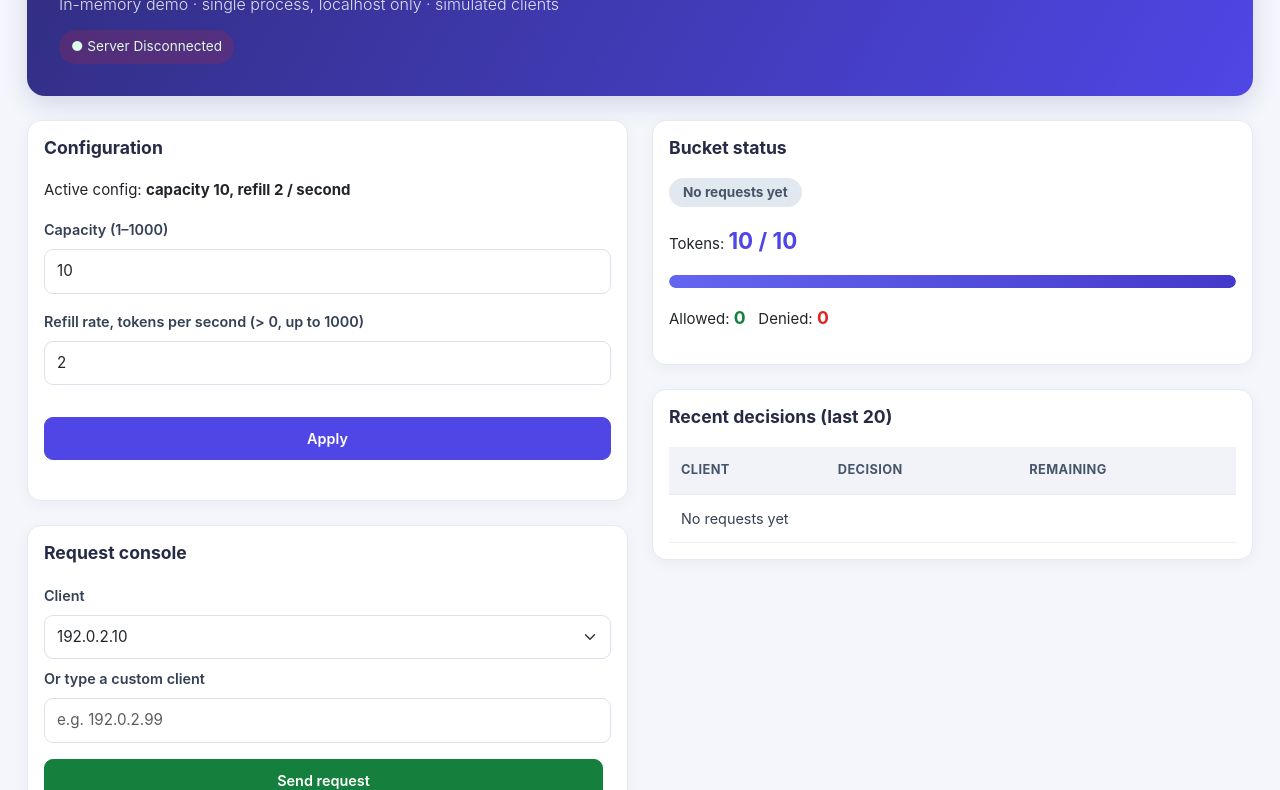
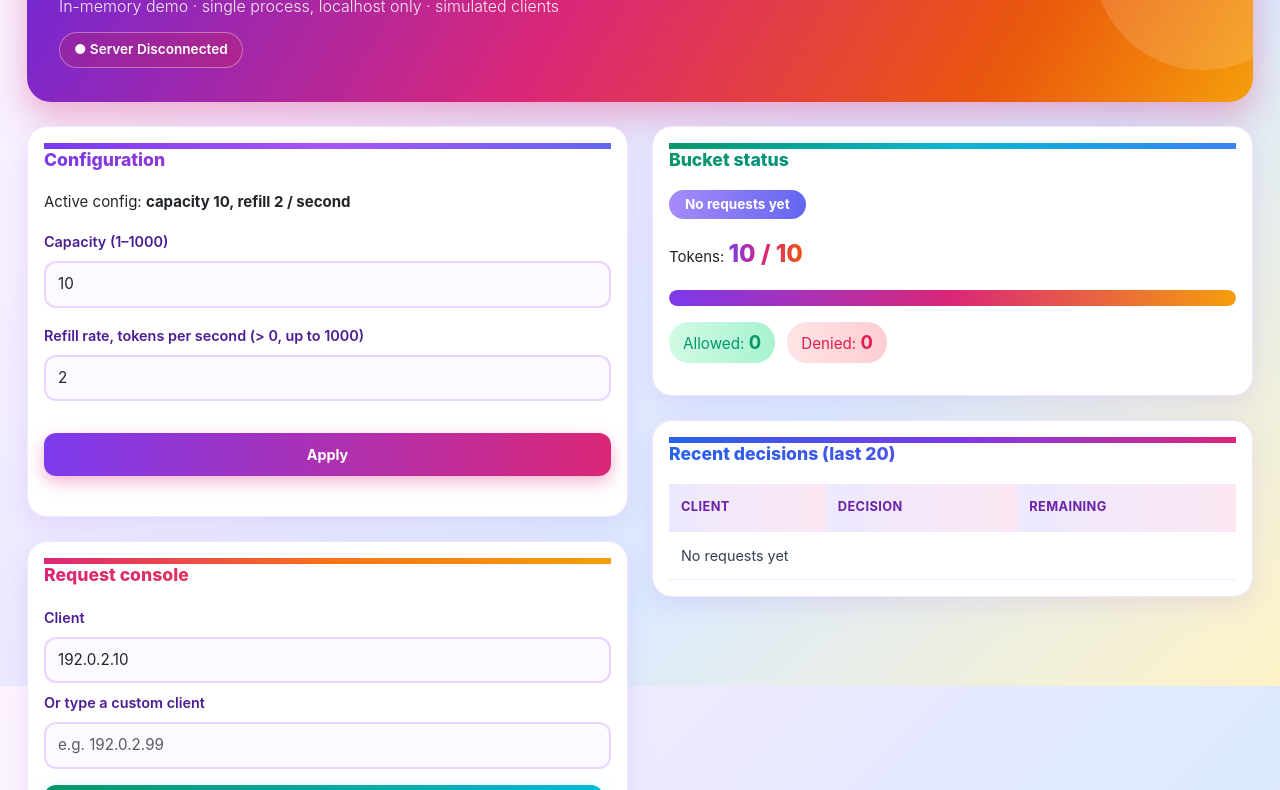
Before and after one commit to shubham151008k/Distributed-Rate-Limiter-Traffic-Governor-Enterprise-Edition, a plain HTML site: page static/index.html in a window 1280 px wide. Shown: the part 114-904 px from the top of the page. Drawn offline with nearby package versions, Linux system fonts and the light colour scheme; no server answers.

Commit message:
Redesign frontend: colourful gradient style (CSS + card classes, no logic changes)

```diff
--- a/static/index.html
+++ b/static/index.html
@@ -17,7 +17,7 @@
 
   <div class="row g-4">
     <div class="col-lg-6">
-      <section class="card p-3 mb-4" aria-labelledby="config-heading">
+      <section class="card card-config p-3 mb-4" aria-labelledby="config-heading">
         <h2 id="config-heading" class="h5">Configuration</h2>
         <p>Active config: <strong id="active-config">capacity 10, refill 2 / second</strong></p>
         <div class="mb-3">
@@ -33,7 +33,7 @@
         <p id="config-ok" class="text-success mt-2" aria-live="polite"></p>
       </section>
 
-      <section class="card p-3 mb-4" aria-labelledby="request-heading">
+      <section class="card card-request p-3 mb-4" aria-labelledby="request-heading">
         <h2 id="request-heading" class="h5">Request console</h2>
         <div class="mb-3">
           <label for="client" class="form-label">Client</label>
@@ -56,7 +56,7 @@
     </div>
 
     <div class="col-lg-6">
-      <section class="card p-3 mb-4" aria-labelledby="bucket-heading">
+      <section class="card card-bucket p-3 mb-4" aria-labelledby="bucket-heading">
         <h2 id="bucket-heading" class="h5">Bucket status</h2>
         <p><span id="badge" class="badge bg-secondary fs-6" aria-live="polite">No requests yet</span></p>
         <p>Tokens: <strong id="gauge-text">10 / 10</strong></p>
@@ -64,11 +64,11 @@
              aria-valuemin="0" aria-valuemax="10" aria-valuenow="10" id="gauge-wrap">
           <div class="progress-bar" id="gauge" style="width: 100%"></div>
         </div>
-        <p class="mt-3">Allowed: <strong id="allowed-count">0</strong> &nbsp; Denied: <strong id="denied-count">0</strong></p>
+        <p class="mt-3"><span class="stat-chip stat-allowed">Allowed: <strong id="allowed-count">0</strong></span> <span class="stat-chip stat-denied">Denied: <strong id="denied-count">0</strong></span></p>
         <p id="retry-note" class="text-muted" aria-live="polite"></p>
       </section>
 
-      <section class="card p-3" aria-labelledby="recent-heading">
+      <section class="card card-recent p-3" aria-labelledby="recent-heading">
         <h2 id="recent-heading" class="h5">Recent decisions (last 20)</h2>
         <div class="table-responsive">
           <table class="table table-sm">
--- a/static/styles.css
+++ b/static/styles.css
@@ -1,14 +1,14 @@
 :root {
-  --primary: #4f46e5;
-  --primary-dark: #3730a3;
-  --background: #f4f6fb;
+  --primary: #7c3aed;
+  --primary-dark: #5b21b6;
+  --background: #fdf4ff;
   --surface: #ffffff;
-  --text: #182230;
-  --muted: #64748b;
-  --border: #e5e9f2;
-  --success: #15803d;
-  --danger: #dc2626;
-  --radius: 14px;
+  --text: #1e1b4b;
+  --muted: #6b7280;
+  --border: #f0e6ff;
+  --success: #059669;
+  --danger: #e11d48;
+  --radius: 20px;
 }
 
 * {
@@ -16,12 +16,14 @@
 }
 
 body {
-  background: var(--background);
+  background: linear-gradient(135deg, #fdf4ff 0%, #ede9fe 35%, #dbeafe 65%, #fef3c7 100%);
+  background-attachment: fixed;
   color: var(--text);
   font-family: Inter, -apple-system, BlinkMacSystemFont,
     "Segoe UI", sans-serif;
   font-size: 15px;
   line-height: 1.6;
+  min-height: 100vh;
 }
 
 .container {
@@ -29,58 +31,125 @@ body {
 }
 
 header {
-  background: linear-gradient(120deg, #312e81, #4f46e5);
+  background: linear-gradient(120deg, #6d28d9 0%, #db2777 45%, #ea580c 80%, #f59e0b 100%);
   color: white;
-  padding: 32px;
-  border-radius: 18px;
-  box-shadow: 0 8px 25px rgba(49, 46, 129, 0.16);
+  padding: 34px 32px;
+  border-radius: 24px;
+  box-shadow: 0 14px 35px rgba(219, 39, 119, 0.35);
+  position: relative;
+  overflow: hidden;
+}
+
+header::after {
+  content: "";
+  position: absolute;
+  right: -60px;
+  top: -60px;
+  width: 220px;
+  height: 220px;
+  background: rgba(255, 255, 255, 0.14);
+  border-radius: 50%;
 }
 
 header h1 {
   font-size: clamp(1.5rem, 3vw, 2.1rem);
-  font-weight: 750;
+  font-weight: 800;
   letter-spacing: -0.7px;
   margin-bottom: 10px;
+  position: relative;
+  z-index: 1;
 }
 
 header .lead {
   font-size: 1rem;
-  opacity: 0.85;
+  opacity: 0.92;
   margin-bottom: 12px;
+  position: relative;
+  z-index: 1;
 }
 
 header #server-status {
   display: inline-block;
-  color: #dcfce7 !important;
-  background: rgba(255, 255, 255, 0.13);
-  padding: 6px 12px;
+  color: #ffffff !important;
+  background: rgba(255, 255, 255, 0.22);
+  border: 1px solid rgba(255, 255, 255, 0.35);
+  padding: 6px 14px;
   border-radius: 20px;
   font-size: 0.85rem;
+  font-weight: 600;
   margin-bottom: 0;
+  position: relative;
+  z-index: 1;
 }
 
 .card {
   background: var(--surface);
   border: 1px solid var(--border);
   border-radius: var(--radius);
-  box-shadow: 0 4px 15px rgba(15, 23, 42, 0.045);
+  box-shadow: 0 8px 25px rgba(124, 58, 237, 0.10);
   transition: transform 0.2s ease, box-shadow 0.2s ease;
+  position: relative;
+  overflow: hidden;
+}
+
+.card::before {
+  content: "";
+  display: block;
+  height: 6px;
+  background: linear-gradient(90deg, #7c3aed, #db2777, #f59e0b);
 }
 
 .card:hover {
-  box-shadow: 0 8px 22px rgba(15, 23, 42, 0.075);
-  transform: translateY(-2px);
+  box-shadow: 0 14px 32px rgba(124, 58, 237, 0.16);
+  transform: translateY(-3px);
+}
+
+.card-config::before {
+  background: linear-gradient(90deg, #7c3aed, #a855f7, #6366f1);
+}
+
+.card-request::before {
+  background: linear-gradient(90deg, #db2777, #f97316, #f59e0b);
+}
+
+.card-bucket::before {
+  background: linear-gradient(90deg, #059669, #06b6d4, #3b82f6);
+}
+
+.card-recent::before {
+  background: linear-gradient(90deg, #2563eb, #7c3aed, #db2777);
 }
 
 .card h2 {
-  color: #252b45;
-  font-weight: 700;
+  font-weight: 800;
   font-size: 1.1rem;
   margin-bottom: 20px;
+  background: linear-gradient(90deg, #7c3aed, #db2777);
+  -webkit-background-clip: text;
+  background-clip: text;
+  color: transparent;
+}
+
+.card-request h2 {
+  background: linear-gradient(90deg, #db2777, #ea580c);
+  -webkit-background-clip: text;
+  background-clip: text;
+}
+
+.card-bucket h2 {
+  background: linear-gradient(90deg, #059669, #0284c7);
+  -webkit-background-clip: text;
+  background-clip: text;
+}
+
+.card-recent h2 {
+  background: linear-gradient(90deg, #2563eb, #7c3aed);
+  -webkit-background-clip: text;
+  background-clip: text;
 }
 
 .form-label {
-  color: #344054;
+  color: #4c1d95;
   font-weight: 600;
   font-size: 0.9rem;
 }
@@ -88,113 +157,153 @@ header #server-status {
 .form-control,
 .form-select {
   min-height: 44px;
-  border: 1px solid #dce2ed;
-  border-radius: 9px;
+  border: 2px solid #e9d5ff;
+  border-radius: 12px;
   font-size: 0.95rem;
   padding: 10px 12px;
+  background: #fdfaff;
 }
 
 .form-control:focus,
 .form-select:focus {
-  border-color: var(--primary);
-  box-shadow: 0 0 0 3px rgba(79, 70, 229, 0.12);
+  border-color: #a855f7;
+  box-shadow: 0 0 0 4px rgba(168, 85, 247, 0.18);
 }
 
 .btn {
   min-height: 43px;
-  padding: 9px 17px;
-  border-radius: 9px;
-  font-weight: 600;
+  padding: 9px 18px;
+  border-radius: 12px;
+  font-weight: 700;
   font-size: 0.9rem;
   transition: all 0.2s ease;
+  border: none;
 }
 
 .btn-primary {
-  background: var(--primary);
-  border-color: var(--primary);
+  background: linear-gradient(90deg, #7c3aed, #db2777);
+  color: white;
+  box-shadow: 0 6px 16px rgba(219, 39, 119, 0.35);
 }
 
 .btn-primary:hover {
-  background: var(--primary-dark);
-  border-color: var(--primary-dark);
+  background: linear-gradient(90deg, #6d28d9, #be185d);
+  transform: translateY(-1px);
+  box-shadow: 0 8px 20px rgba(219, 39, 119, 0.45);
+}
+
+.btn-success {
+  background: linear-gradient(90deg, #059669, #06b6d4);
+  color: white;
+  box-shadow: 0 6px 16px rgba(6, 182, 212, 0.35);
+}
+
+.btn-success:hover {
+  background: linear-gradient(90deg, #047857, #0891b2);
   transform: translateY(-1px);
 }
 
-.btn-success {
-  background: #15803d;
-  border-color: #15803d;
-}
-
 .btn-warning {
-  background: #f59e0b;
-  border-color: #f59e0b;
-  color: #241500;
+  background: linear-gradient(90deg, #f59e0b, #ec4899);
+  color: white;
+  box-shadow: 0 6px 16px rgba(236, 72, 153, 0.35);
 }
 
 .btn-warning:hover {
-  background: #d97706;
-  border-color: #d97706;
+  background: linear-gradient(90deg, #d97706, #db2777);
+  transform: translateY(-1px);
   color: white;
 }
 
 .btn-outline-secondary {
-  border-color: #cbd5e1;
+  border: 2px solid #c4b5fd;
+  color: #6d28d9;
+  background: white;
+}
+
+.btn-outline-secondary:hover {
+  background: #f5f3ff;
+  color: #5b21b6;
+  border-color: #a78bfa;
 }
 
 #badge {
-  padding: 8px 14px;
+  padding: 8px 16px;
   border-radius: 20px;
   font-size: 0.85rem !important;
   font-weight: 700;
 }
 
 #badge.bg-success {
-  background: #dcfce7 !important;
-  color: var(--success) !important;
+  background: linear-gradient(90deg, #059669, #10b981) !important;
+  color: white !important;
 }
 
 #badge.bg-danger {
-  background: #fee2e2 !important;
-  color: var(--danger) !important;
+  background: linear-gradient(90deg, #e11d48, #f97316) !important;
+  color: white !important;
 }
 
 #badge.bg-secondary {
-  background: #e2e8f0 !important;
-  color: #475569 !important;
+  background: linear-gradient(90deg, #a78bfa, #6366f1) !important;
+  color: white !important;
 }
 
 #gauge-text {
-  font-size: 1.4rem;
-  color: var(--primary);
-  font-weight: 750;
+  font-size: 1.5rem;
+  background: linear-gradient(90deg, #7c3aed, #db2777, #ea580c);
+  -webkit-background-clip: text;
+  background-clip: text;
+  color: transparent;
+  font-weight: 800;
 }
 
 .progress {
-  height: 13px;
-  background: #e8eaf5;
+  height: 16px;
+  background: linear-gradient(90deg, #fde68a, #fbcfe8, #ddd6fe);
   border-radius: 20px;
   overflow: hidden;
 }
 
 .progress-bar {
-  background: linear-gradient(90deg, #6366f1, #4338ca);
+  background: linear-gradient(90deg, #7c3aed, #db2777, #f59e0b);
   border-radius: 20px;
   transition: width 0.35s ease;
 }
 
+.stat-chip {
+  display: inline-block;
+  padding: 6px 14px;
+  border-radius: 20px;
+  font-size: 0.95rem;
+  margin-right: 8px;
+}
+
+.stat-allowed {
+  background: linear-gradient(90deg, #d1fae5, #a7f3d0);
+  color: var(--success);
+}
+
+.stat-denied {
+  background: linear-gradient(90deg, #ffe4e6, #fecdd3);
+  color: var(--danger);
+}
+
 #allowed-count {
   color: var(--success);
-  font-size: 1.1rem;
+  font-size: 1.15rem;
 }
 
 #denied-count {
   color: var(--danger);
-  font-size: 1.1rem;
+  font-size: 1.15rem;
 }
 
 #retry-note {
-  font-size: 0.88rem;
+  font-size: 0.9rem;
   margin-bottom: 0;
+  font-weight: 600;
+  color: #be185d;
 }
 
 .table {
@@ -203,8 +312,8 @@ header #server-status {
 }
 
 .table thead th {
-  background: #f1f3f9;
-  color: #475569;
+  background: linear-gradient(90deg, #ede9fe, #fce7f3);
+  color: #6b21a8;
   font-size: 0.8rem;
   font-weight: 700;
   text-transform: uppercase;
@@ -217,11 +326,11 @@ header #server-status {
   color: #344054;
   padding: 12px;
   font-size: 0.9rem;
-  border-color: #edf0f5;
+  border-color: #f3e8ff;
 }
 
 .table tbody tr:hover {
-  background: #f8f9ff;
+  background: #fdf4ff;
 }
 
 #config-error {
@@ -236,9 +345,10 @@ header #server-status {
 
 .container > .text-muted {
   font-size: 0.85rem;
-  color: var(--muted) !important;
+  color: #7c3aed !important;
   text-align: center;
   padding: 12px;
+  font-weight: 500;
 }
 
 @media (max-width: 768px) {
@@ -249,7 +359,7 @@ header #server-status {
 
   header {
     padding: 23px 19px;
-    border-radius: 14px;
+    border-radius: 18px;
   }
 
   header h1 {
```
